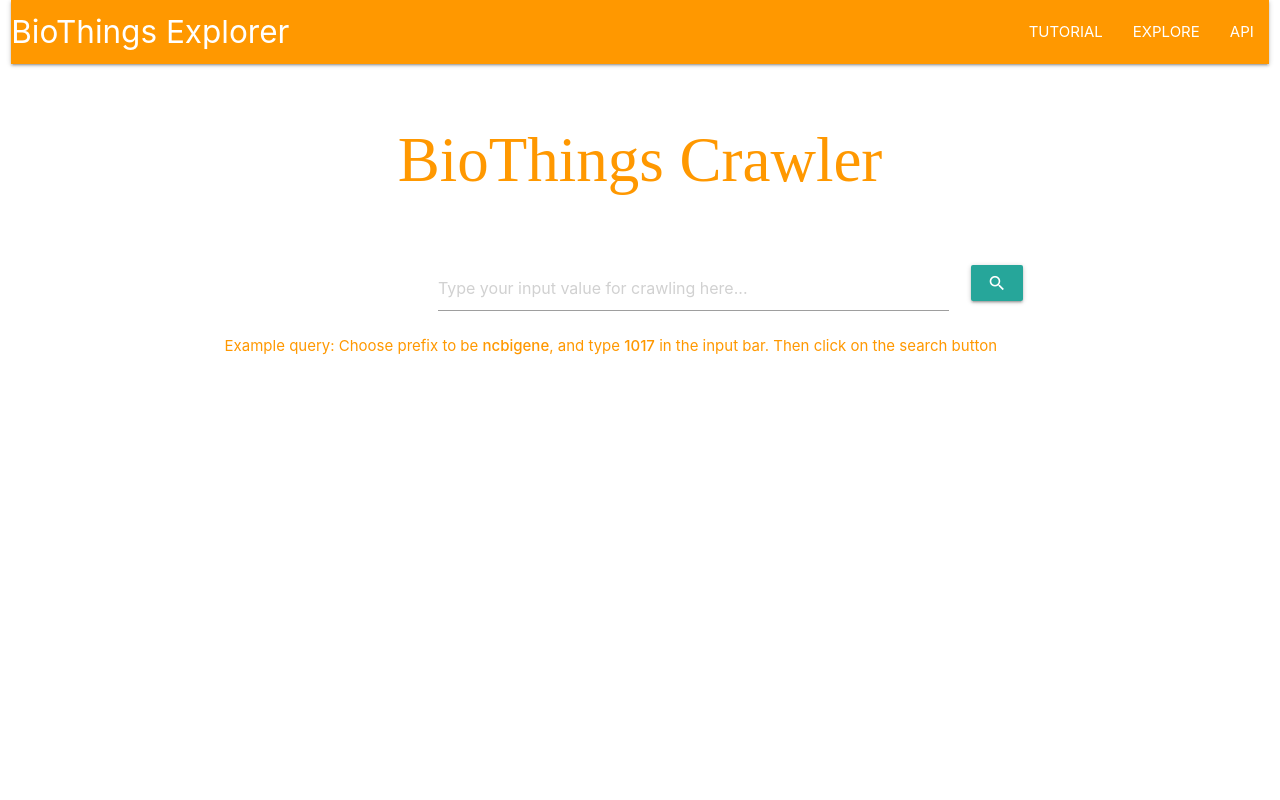
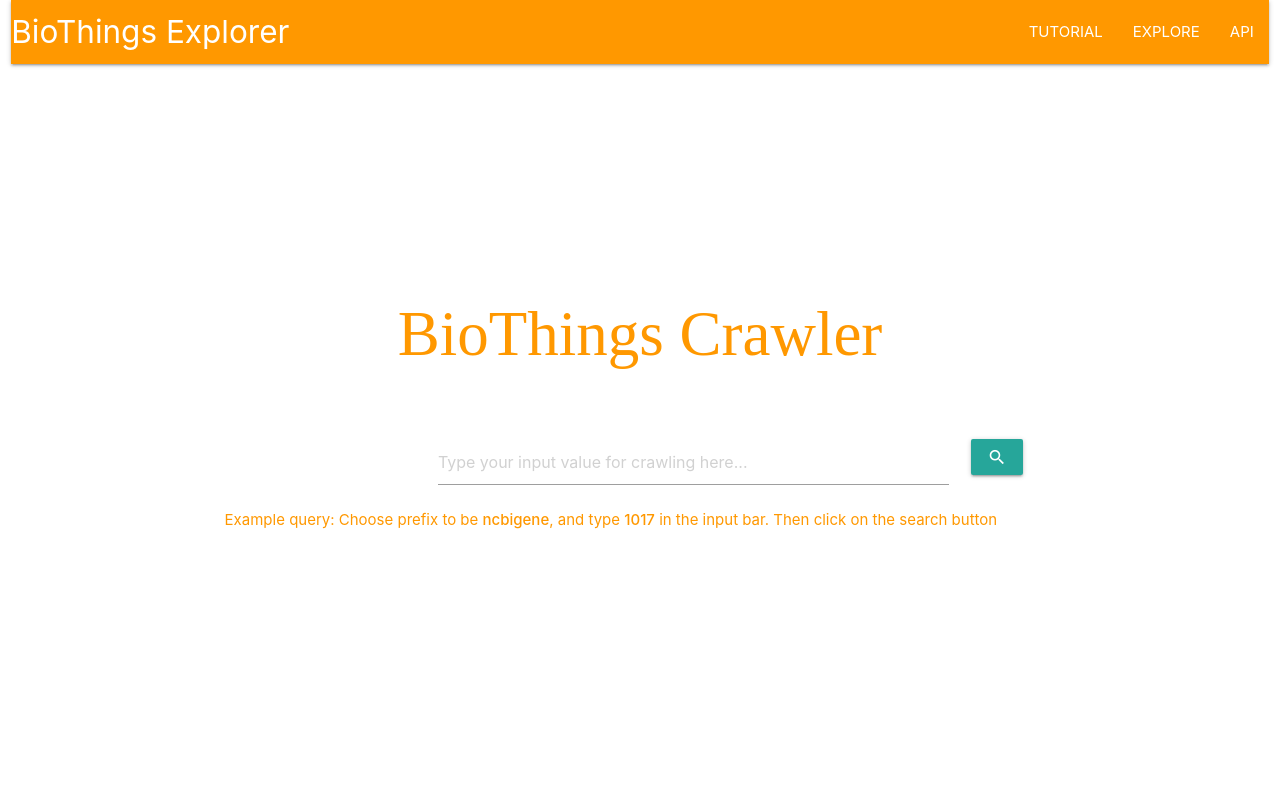
Before and after one commit to biothings/biothings_explorer_web_old, a Python web app: template src/templates/crawler.html in a window 1280 px wide. Run offline with Jinja, Linux system fonts and the light colour scheme; the template is opened without the code that fills it, so the values that code supplies are empty; some libraries are stand-ins or nearby versions.

Commit message:
update css file for crawler

```diff
--- a/src/static/css/crawler.css
+++ b/src/static/css/crawler.css
@@ -1,9 +1,49 @@
 .filter {
-	margin-left: 1% !important;
-	overflow: scroll;
+	margin-left: 3% !important;
+    overflow: auto;
+}
+
+#navbar {
+    position: absolute;
+}
+.row {
+    margin-bottom: 5px !important
 }
 
 .crawler_input {
     height:55px;
     text-align: bottom;
 }
+
+#loading-img {
+    background: url("http://www.chimply.com/images/samples/classic-spinner/animatedEllipse.gif") center center no-repeat;
+    display: block;
+    height: 100px;
+    width: 100px;
+    position: absolute;
+    top: 33%;
+    left: 1%;
+    right: 1%;
+    margin: auto;
+}
+.overlay {
+    height: 100%;
+    background: #f9f9f9;
+    opacity: 0.5;
+}
+.overlay-group {
+    display: none;
+    position: relative;
+    width: 100%;
+}
+
+
+.search-bar-center {
+    position: fixed;
+    height: 100vh;
+    width: 100vw;
+}
+
+.chip {
+    display: inline-block;
+}
```
